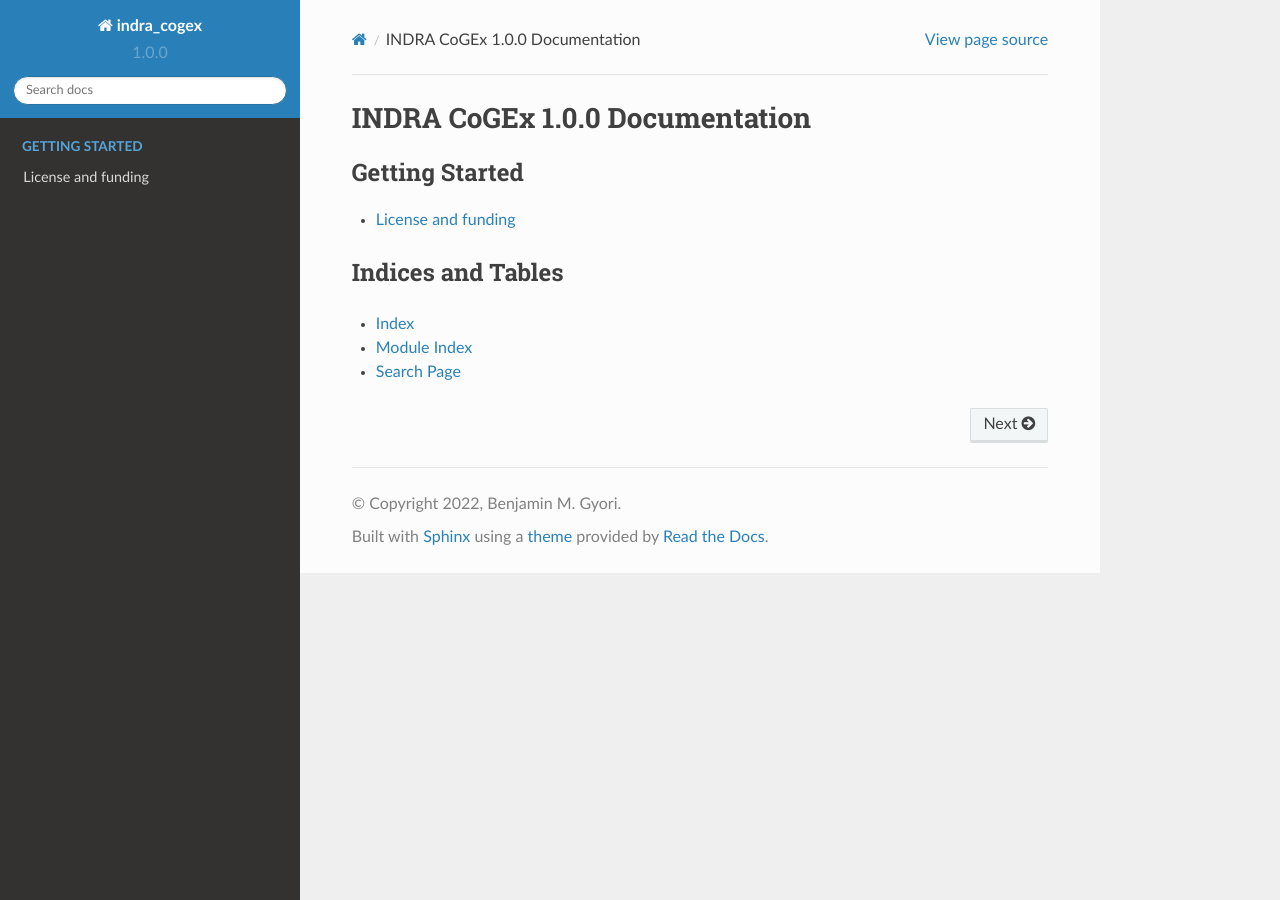
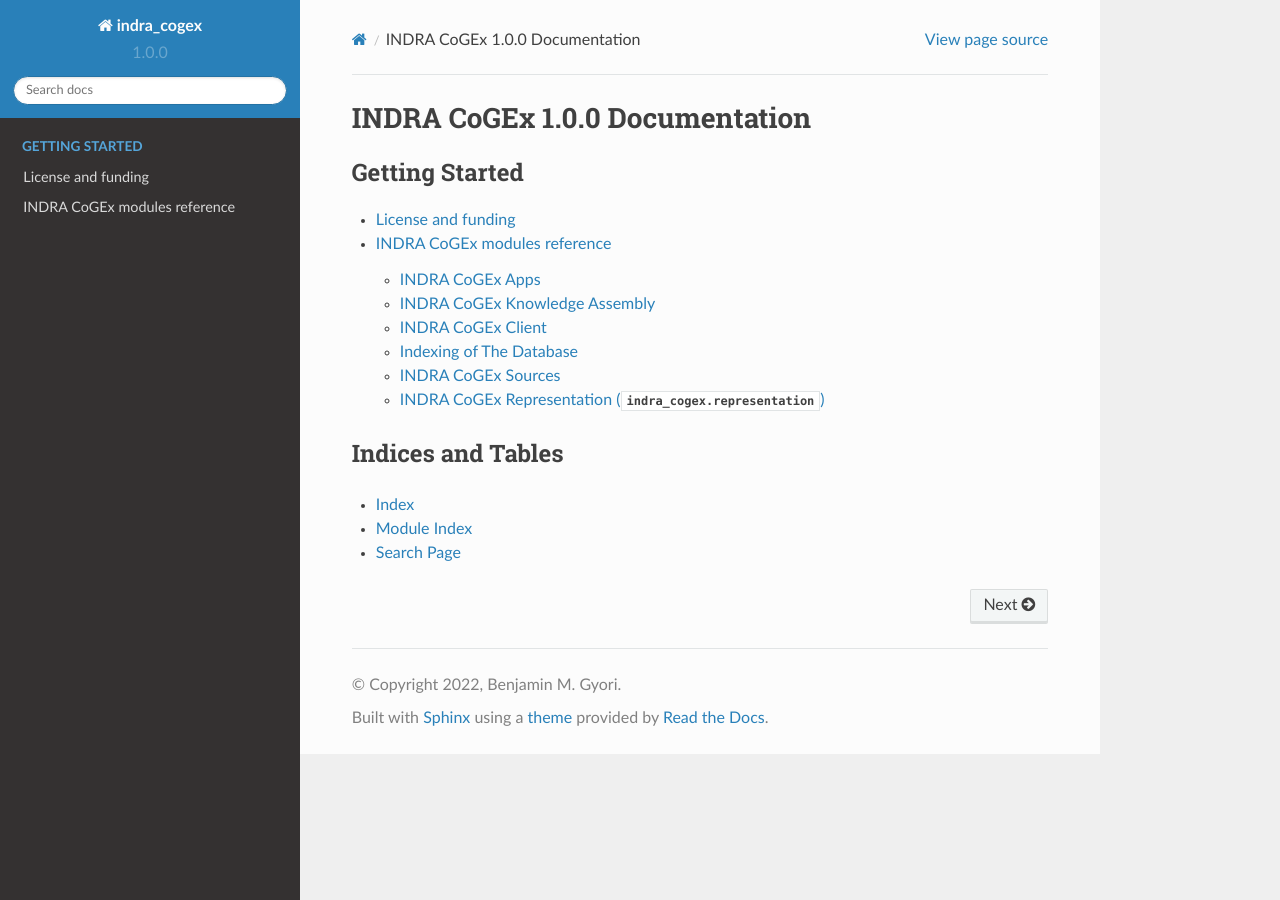
Before and after one commit to gyorilab/indra_cogex, a Sphinx documentation site: the page built from docs/source/index.rst, in a window 1280 px wide. Built offline with Sphinx 7.4.7 and the Read the Docs theme 2.0.0, drawn with Linux system fonts in a browser that asks for light colours.

Commit message:
Add module tree skeleton

```diff
--- a/docs/source/index.rst
+++ b/docs/source/index.rst
@@ -6,6 +6,7 @@
    :name: start
 
    license.rst
+   modules/index
 
 Indices and Tables
 ------------------
--- /dev/null
+++ b/docs/source/modules/apps/index.rst
@@ -0,0 +1,6 @@
+.. _indra_cogex_apps_ref:
+
+INDRA CoGEx Apps
+================
+
+INDRA CoGEx apps
--- /dev/null
+++ b/docs/source/modules/assembly/index.rst
@@ -0,0 +1,6 @@
+.. _indra_cogex_assembly_ref:
+
+INDRA CoGEx Knowledge Assembly
+==============================
+
+How INDRA CoGEx assembles the knowledge base.
--- /dev/null
+++ b/docs/source/modules/client/index.rst
@@ -0,0 +1,6 @@
+.. _indra_cogex_client_ref:
+
+INDRA CoGEx Client
+==================
+
+The INDRA CoGEx Client.
--- /dev/null
+++ b/docs/source/modules/index.rst
@@ -0,0 +1,14 @@
+.. _indra_cogex_modules_ref:
+
+INDRA CoGEx modules reference
+=============================
+
+.. toctree::
+   :maxdepth: 4
+
+   apps/index
+   assembly/index
+   client/index
+   indexing/index
+   sources/index
+   representation.rst
--- /dev/null
+++ b/docs/source/modules/representation.rst
@@ -0,0 +1,7 @@
+.. indra_cogex_representation_ref:
+
+INDRA CoGEx Representation (:py:mod:`indra_cogex.representation`)
+=================================================================
+
+This documentation goes over helper functions and the python objects that
+represent Neo4j Nodes and Relations.
--- /dev/null
+++ b/docs/source/modules/sources/index.rst
@@ -0,0 +1,6 @@
+.. _indra_cogex_sources_ref:
+
+INDRA CoGEx Sources
+===================
+
+The sources of INDRA CoGEx are the following:
```
Also changed, not shown: docs/source/modules/indexing/index.rst (added, +16 -0 lines).
